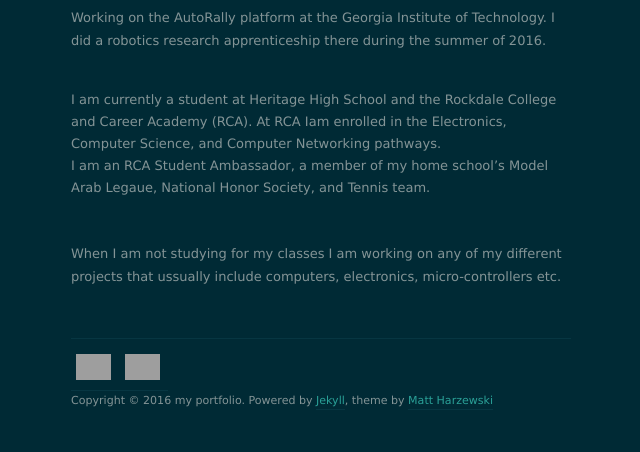
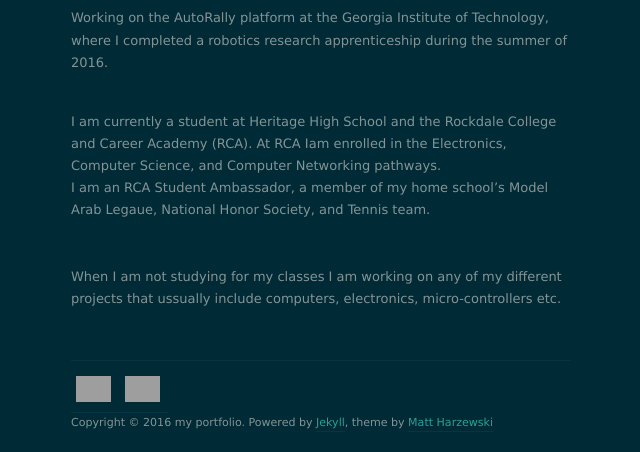
Before and after one commit to luisp23/luisp23.github.io, a Jekyll site: the page built from about/index.markdown, in a window 1280 px wide, cut to the strip 544-996 px from the top of the page. Shown: the whole strip, without its empty margins (319-959 px from the left). Built offline with Jekyll 4.4.1, drawn with Linux system fonts in a browser that asks for light colours; nearby versions of some CDN libraries; before the commit the page ends 974 px from its top, so only the background shows below that; grey boxes are pictures that could not be loaded.

Commit message:
Update index.markdown

```diff
--- a/about/index.markdown
+++ b/about/index.markdown
@@ -6,7 +6,7 @@ title: about
 
 <figure>
   <img src="/images/DSC01720-1.JPG" alt="clus" height="400" width="500" />
-  <figcaption>Working on the AutoRally platform at the Georgia Institute of Technology. I did a robotics research apprenticeship there during the summer of 2016. </figcaption>
+  <figcaption>Working on the AutoRally platform at the Georgia Institute of Technology, where I completed a robotics research apprenticeship  during the summer of 2016. </figcaption>
 </figure>
 
 <br>
```
